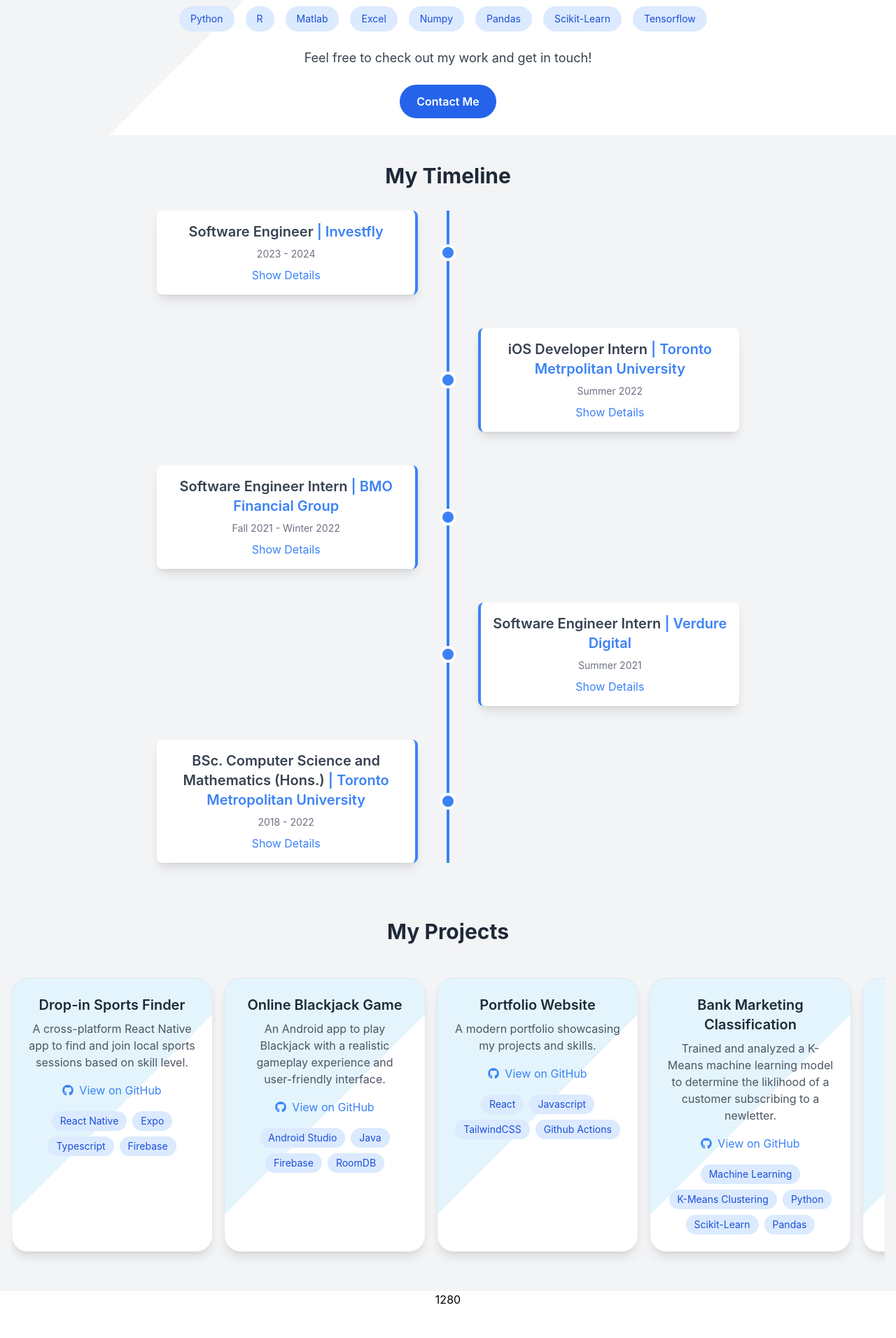
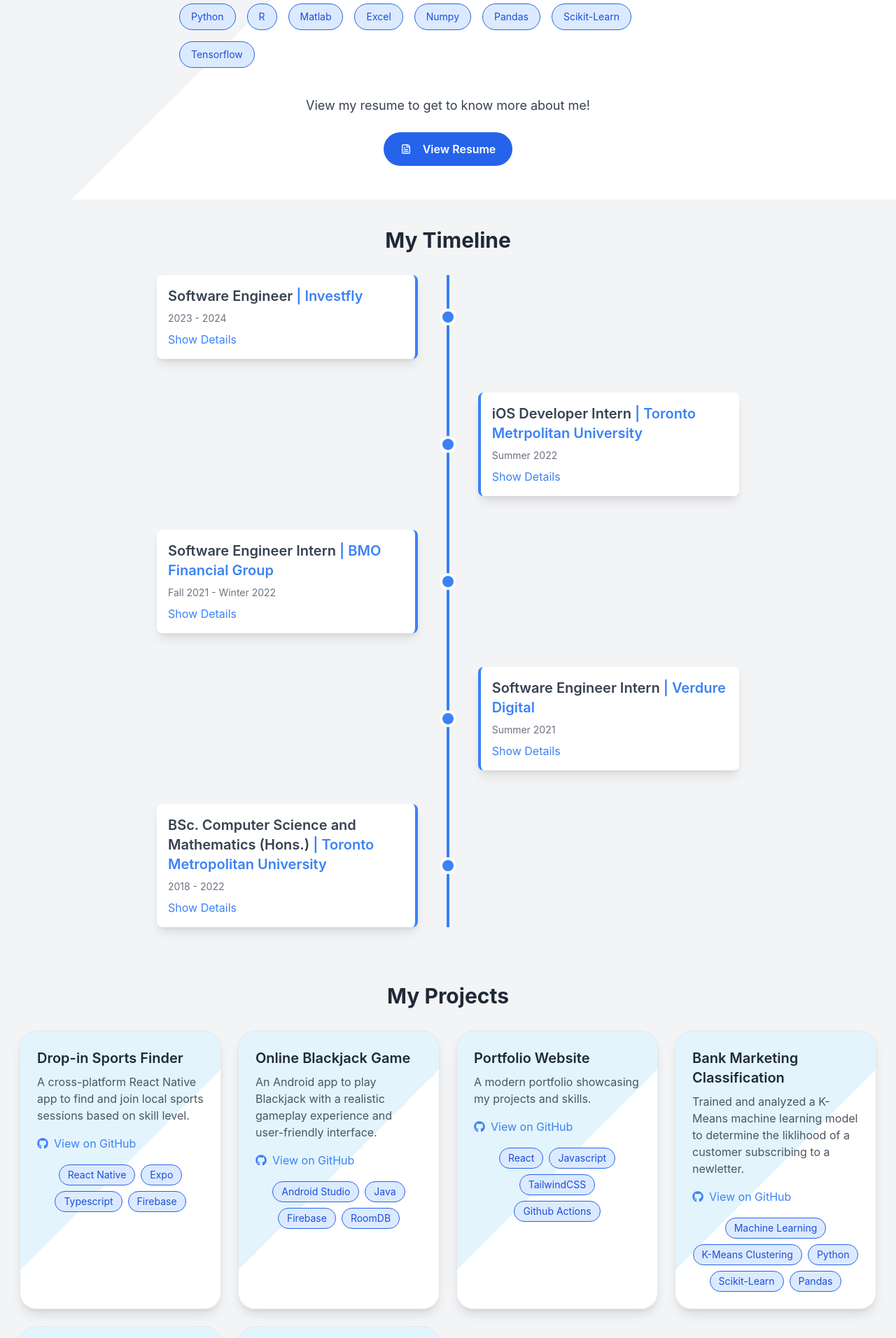
Before and after one commit to akregmi/porfolio-website, a React (Create React App) app: page / in a window 1280 px wide. Shown: the part 869-2781 px from the top of the page at 70% size. Before the commit the page ends 2738 px from the top, so only its background shows below. Built offline with nearby package versions, Linux system fonts and the light colour scheme.

Commit message:
Updated UI, added resume and contact info

```diff
--- a/package.json
+++ b/package.json
@@ -11,7 +11,9 @@
     "react": "^18.3.1",
     "react-dom": "^18.3.1",
     "react-icons": "^5.3.0",
+    "react-router-dom": "^7.0.2",
     "react-scripts": "5.0.1",
+    "react-scroll": "^1.9.0",
     "web-vitals": "^2.1.4"
   },
   "scripts": {
--- a/src/App.js
+++ b/src/App.js
@@ -1,19 +1,21 @@
 import './App.css';
 import Navbar from './components/Navbar';
-import WindowSize from './test/WindowSize';
 import Homepage from './components/Home';
 import Timeline from './components/Timeline';
 import ProjectShowcase from './components/Projects';
+import ContactMe from './components/ContactMe';
 
 function App() {
   return (
-    <div className="App">
+    <>
       <Navbar />
-      <Homepage />
-      <Timeline />
-      <ProjectShowcase />
-      <WindowSize />
-    </div>
+      <main>
+        <Homepage />
+        <Timeline />
+        <ProjectShowcase />
+        <ContactMe />
+      </main>
+    </>
   );
 }
 
--- /dev/null
+++ b/src/components/ContactMe.js
@@ -0,0 +1,45 @@
+import React from "react";
+import { FaGithub, FaLinkedinIn } from "react-icons/fa";
+import { IoIosMail } from "react-icons/io";
+
+function ContactMe() {
+  return (
+    <div id="contact" className="flex flex-col justify-center items-center bg-gray-100 py-10">
+      <h1 className="text-4xl font-bold mb-6 text-gray-800">Contact Me</h1>
+      <p className="text-lg text-gray-600 mb-8">Feel free to reach out through any of the platforms below!</p>
+      <div className="flex flex-col space-y-4">
+        {/* Github */}
+        <a
+          href="https://www.github.com/akregmi/"
+          target="_blank"
+          rel="noopener noreferrer"
+          className="flex items-center space-x-4 bg-green-100 px-6 py-3 rounded-lg shadow-lg border border-green-500 hover:bg-green-600 hover:text-white transition duration-300"
+        >
+          <FaGithub size={24} />
+          <span>Follow me on Github!</span>
+        </a>
+        {/* LinkedIn */}
+        <a
+          href="https://www.linkedin.com/in/akregmi/"
+          target="_blank"
+          rel="noopener noreferrer"
+          className="flex items-center space-x-4 bg-blue-100 px-6 py-3 rounded-lg shadow-lg border border-blue-600 hover:bg-blue-700 hover:text-white transition duration-300"
+        >
+          <FaLinkedinIn size={24} />
+          <span>Connect with me on LinkedIn!</span>
+        </a>
+        {/* Email */}
+        <a
+          href="mailto:akregmi@gmail.com"
+          className="flex items-center space-x-4 bg-red-100 px-6 py-3 rounded-lg shadow-lg border border-red-500 hover:bg-red-700 hover:text-white transition duration-300"
+        >
+          <IoIosMail size={24} />
+          <span>Send me an Email!</span>
+        </a>
+      </div>
+    </div>
+
+  );
+}
+
+export default ContactMe;
--- a/src/components/DisplayTech.js
+++ b/src/components/DisplayTech.js
@@ -5,7 +5,7 @@
         tools.map((tech, techIndex) => (
           <span
             key={techIndex}
-            className="inline-block px-3 py-1 bg-blue-100 text-blue-700 text-sm rounded-full"
+            className="inline-block px-3 py-1 bg-blue-100 text-blue-700 text-sm rounded-full border border-blue-600"
           >
             {tech}
           </span>
--- a/src/components/Home.js
+++ b/src/components/Home.js
@@ -2,15 +2,18 @@
 import { Skills } from "./consts";
 import styles from '../styles/Homepage.module.css'
 import { Name, Description } from "./consts";
+import { CgFileDocument } from "react-icons/cg";
+import Resume from '../assets/AayushRegmi_Resume.pdf'
 
 const HomePage = () => {
   return (
-    <div className={`${styles.diagonalBackground} min-h-screen flex flex-col justify-center items-center p-6`}>
+    <section id="home" className={`${styles.diagonalBackground} min-h-screen flex flex-col justify-center items-center p-6 mt-20`}>
       <div className="max-w-3xl text-center">
         {/* Intro */}
         <h1 className="text-5xl font-semibold text-blue-600 mb-10">
           Hi, I'm {Name}! 👋
         </h1>
+        <section id="about">
           <p className="text-lg text-gray-700 mb-10">
             {Description}
           </p>
@@ -30,7 +33,7 @@
                   {skillCategory.items.map((item, idx) => (
                     <li
                       key={idx}
-                    className="px-4 py-2 bg-blue-100 text-blue-700 rounded-full text-sm"
+                      className="px-4 py-2 bg-blue-100 text-blue-700 rounded-full text-sm border border-blue-600"
                     >
                       {item}
                     </li>
@@ -39,20 +42,22 @@
               </div>
             ))}
           </div>
+        </section>
 
         {/* Contact CTA */}
-        <p className="text-lg mt-6 text-gray-700 mb-6">
-          Feel free to check out my work and get in touch!
+        <p className="text-lg mt-10 text-gray-700 mb-6">
+          View my resume to get to know more about me!
         </p>
 
         <a
-          href="mailto:akregmi@gmail.com"
-          className="inline-block px-6 py-3 bg-blue-600 text-white font-semibold rounded-full hover:bg-blue-700 transition-all"
+          href={Resume} without rel="noopener noreferrer" target="_blank"
+          className="inline-flex space-x-4 items-center px-6 py-3 bg-blue-600 text-white font-semibold rounded-full mb-6 hover:bg-blue-900 transition-all"
         >
-          Contact Me
+          <CgFileDocument />
+          <span>View Resume</span>
         </a>
       </div>
-    </div>
+    </section>
   );
 };
 
--- a/src/components/Navbar.js
+++ b/src/components/Navbar.js
@@ -1,6 +1,7 @@
 import { useState } from "react";
 import { NavLinks } from "./consts";
 import { styles } from "../styles/Navbar.styles";
+import { Link } from "react-scroll";
 import logo from '../assets/logo.png'
 
 const Navbar = () => {
@@ -12,18 +13,23 @@
   }
 
   return (
-      <nav className={`flex flex-row items-center justify-between ${styles.paddingX} py-4`}>
+      <nav className={`fixed top-0 left-0 w-full md:h-20 bg-white flex flex-row items-center justify-between ${styles.paddingX} py-4 shadow-md z-10`}>
         <div>
-          <img src={logo} alt="logo" width={50} height={50}/>
+          <a href="/">
+            <img src={logo} alt="logo" width={50} height={50}/>
+          </a>
         </div>
         <ul className="hidden space-x-8 md:flex">
           {NavLinks.map((nav) => (
             <li>
-              <a
-                href={`#${nav.id}`}
-                className={styles.underlineTransition}>
+              <Link
+                to={nav.id}
+                className={`cursor-pointer ${styles.underlineTransition}`}
+                smooth={true}
+                duration={500}
+                offset={-80}>
                   {nav.title}
-                </a>
+                </Link>
             </li>
           ))}
         </ul>
--- a/src/components/Projects.js
+++ b/src/components/Projects.js
@@ -6,16 +6,16 @@
 
 const ProjectShowcase = () => {
   return (
-    <div className="bg-gray-100 py-10">
+    <section id="projects" className="bg-gray-100 py-10">
       <h2 className="text-3xl font-bold text-center text-gray-800 mb-8">
         My Projects
       </h2>
-      <div className="relative overflow-x-auto mx-4">
-        <div className="flex py-4 space-x-4 ">
+      <div className="flex justify-center items-center">
+        <div className="grid gap-6 sm:grid-cols-1 md:grid-cols-2 lg:grid-cols-3 xl:grid-cols-4 mb-6">
           {Projects.map((project, index) => (
             <div
               key={index}
-              className={`flex-shrink-0 w-72 ${styles.diagonalBackground} shadow-lg rounded-3xl border border-gray-200 p-6 transform hover:scale-105 transition-transform duration-300`}
+              className={`w-80 md:w-72 ${styles.diagonalBackground} shadow-lg rounded-3xl border border-gray-200 p-6 transform hover:scale-105 transition-transform duration-300`}
             >
               {/* Project Title */}
               <h3 className="text-xl font-semibold text-gray-800">
@@ -42,7 +42,7 @@
           ))}
         </div>
       </div>
-    </div>
+    </section>
   );
 };
 
--- a/src/components/Timeline.js
+++ b/src/components/Timeline.js
@@ -11,7 +11,7 @@
   };
 
   return (
-    <div className="bg-gray-100 py-10 px-5">
+    <section id="experience" className="bg-gray-100 py-10 px-5">
       <h2 className="text-3xl font-bold text-center text-gray-800 mb-8">My Timeline</h2>
       <div className="relative max-w-4xl mx-auto">
         {/* Vertical Line */}
@@ -59,7 +59,7 @@
           ))}
         </div>
       </div>
-    </div>
+    </section>
   );
 };
 
--- a/src/components/consts.js
+++ b/src/components/consts.js
@@ -22,7 +22,7 @@
 ]
 
 export const Description = `I'm a passionate software engineer with a focus on utilizing my technical abilities
-          to build user-friendly and intuitive applications, solve complex problems, or
+          to build user-friendly and intuitive applications, solve complex problems, and
           work on projects that inspire me. I'm always eager to learn new concepts,
           pick up new skills, and apply my knowledge in meaningful ways. My goal is to craft
           meaningful experiences through code.`
```
Also changed, not shown: 2 other files (tests, documents, lock files or other folders). Lines whose indentation alone changed are shown as unchanged.
